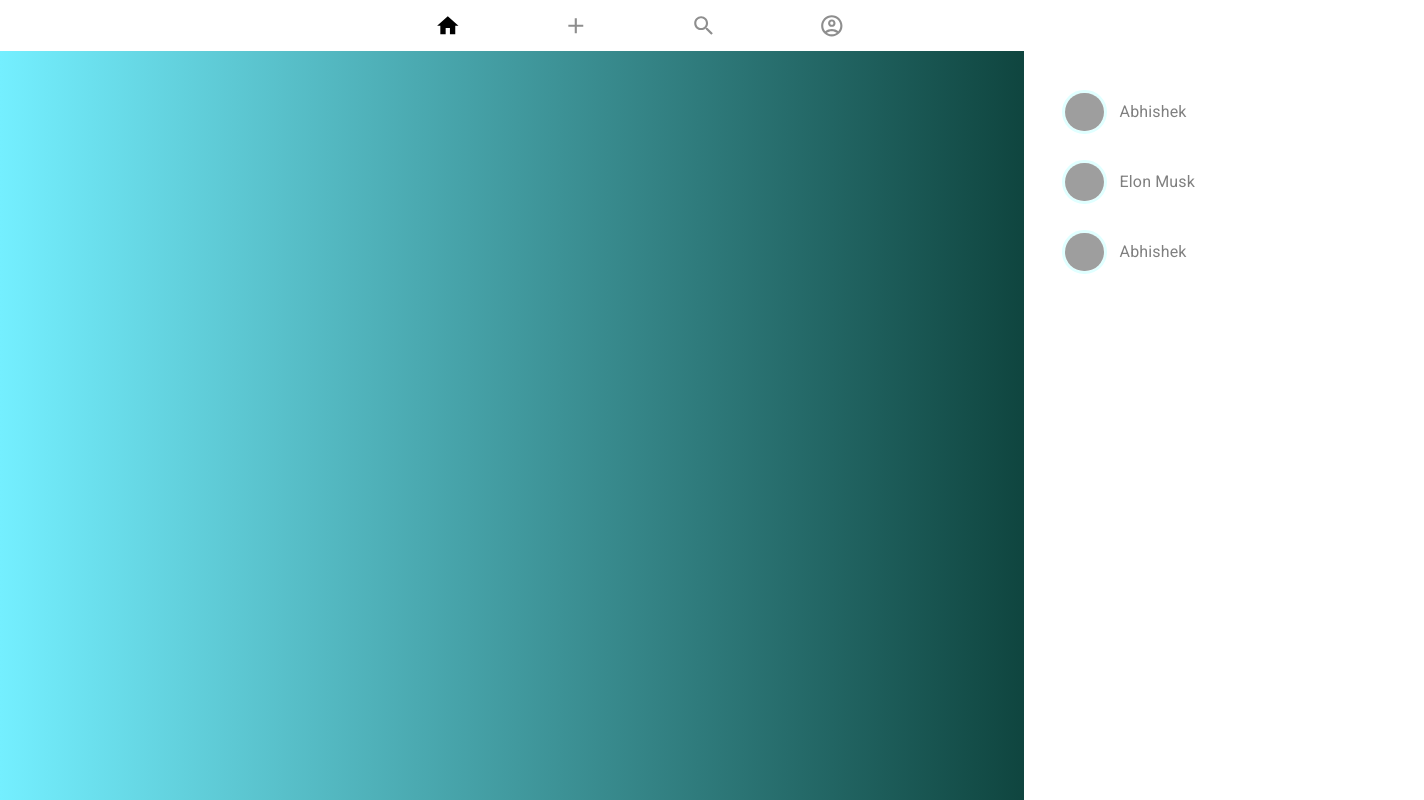
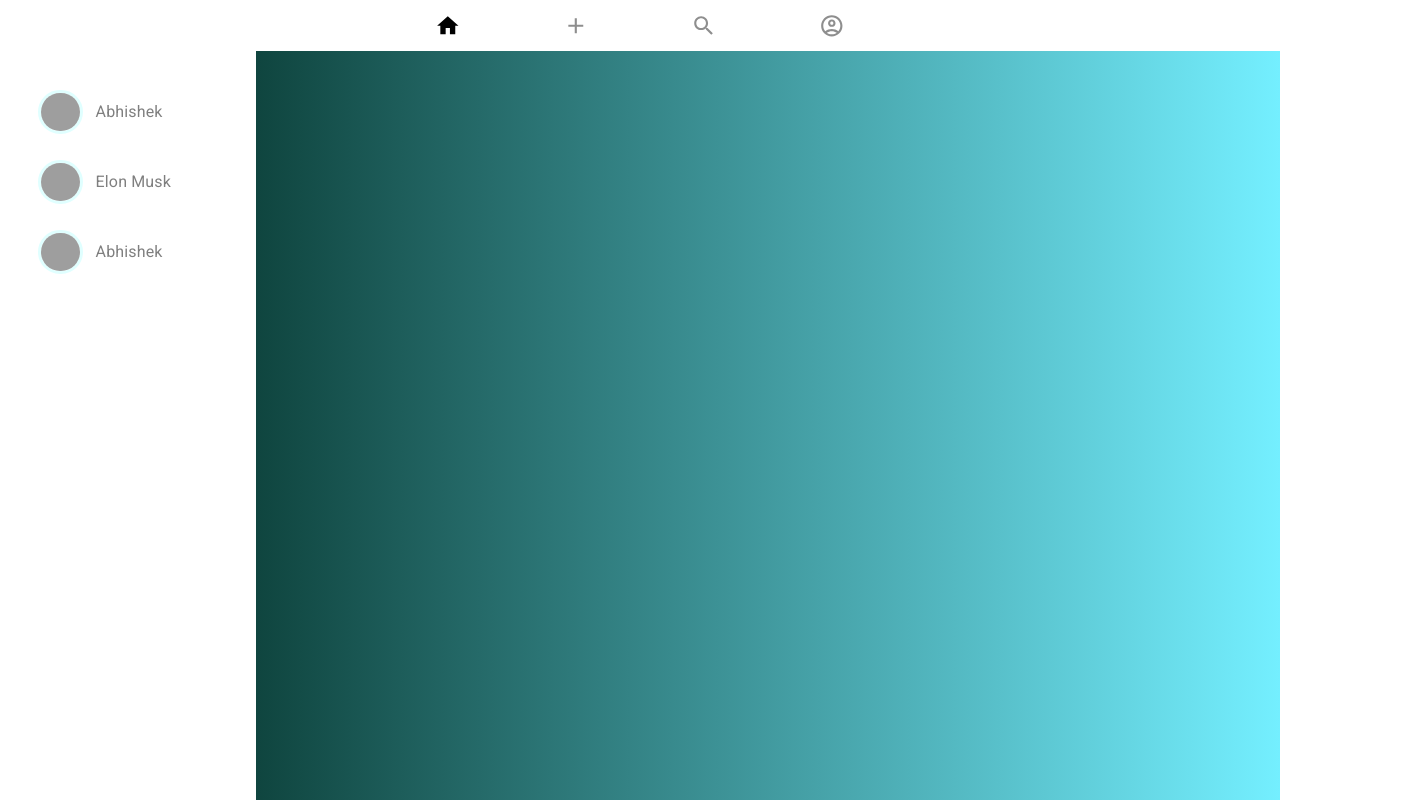
Before and after one commit to ChethanR2711/web-app, a React (Create React App) app in the folder frontend/: page / in a window 1280 px wide. Shown: the top 800 px of the page, 1424 px wide, since content can reach past the window. Built offline with nearby package versions, Linux system fonts and the light colour scheme; grey boxes are pictures that could not be loaded.

Commit message:
slight pos

```diff
--- a/frontend/src/Components/Home/Home.css
+++ b/frontend/src/Components/Home/Home.css
@@ -1,24 +1,25 @@
 .home{
     box-sizing: border-box;
     display: grid;
-    grid-template-columns: 80% 400px;
+    /* grid-template-columns: 80% 400px; */
+    grid-template-columns: 20% 80%;
     height: 100vh;
 }
 
 .homeleft{
-    background-image: linear-gradient(to right, #74efff, #0f453f);
+    padding: 2vmax;
+    box-sizing: border-box;
+    overflow-y: auto; /* -y*/
+}
+
+.homeright{
+    background-image: linear-gradient(to left, #74efff, #0f453f);
     overflow-y: auto; /*-y*/
     display: flex;
     flex-direction: column;
     align-items: center;
     padding: 2vmax;
     box-sizing: border-box;
-}
-
-.homeright{
-    padding: 2vmax;
-    box-sizing: border-box;
-    overflow-y: auto; /* -y*/
 }
 
 .homeUser{
--- a/frontend/src/Components/Home/Home.jsx
+++ b/frontend/src/Components/Home/Home.jsx
@@ -5,8 +5,7 @@
 const Home = () => {
   return (
     <div className="home">
-      <div className="homeleft"></div>
-      <div className="homeright">
+      <div className="homeleft">
         <User
           userId={"user._id"}
           name={"Abhishek"}
@@ -23,6 +22,7 @@
           dp={"https://th.bing.com/th/id/OIP.ddIZudKNg4dgPdTUYy7UxAHaFQ?w=232&h=180&c=7&r=0&o=5&pid=1.7"}
         />
       </div>
+      <div className="homeright"></div>
     </div>
   )
 }
```
